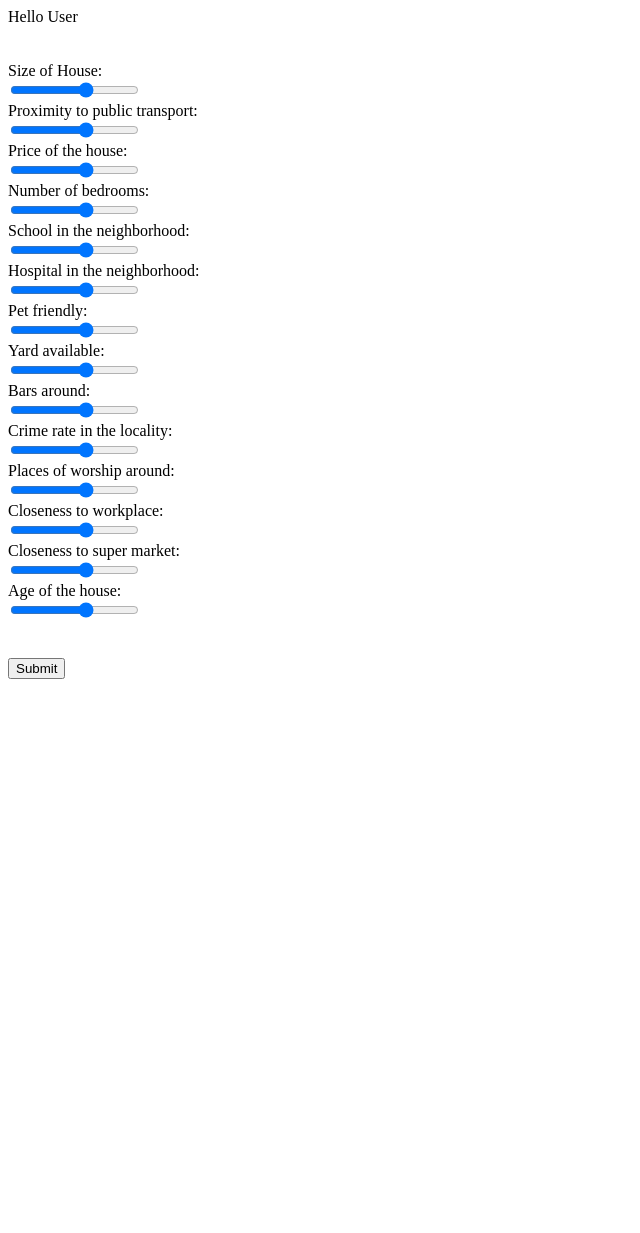
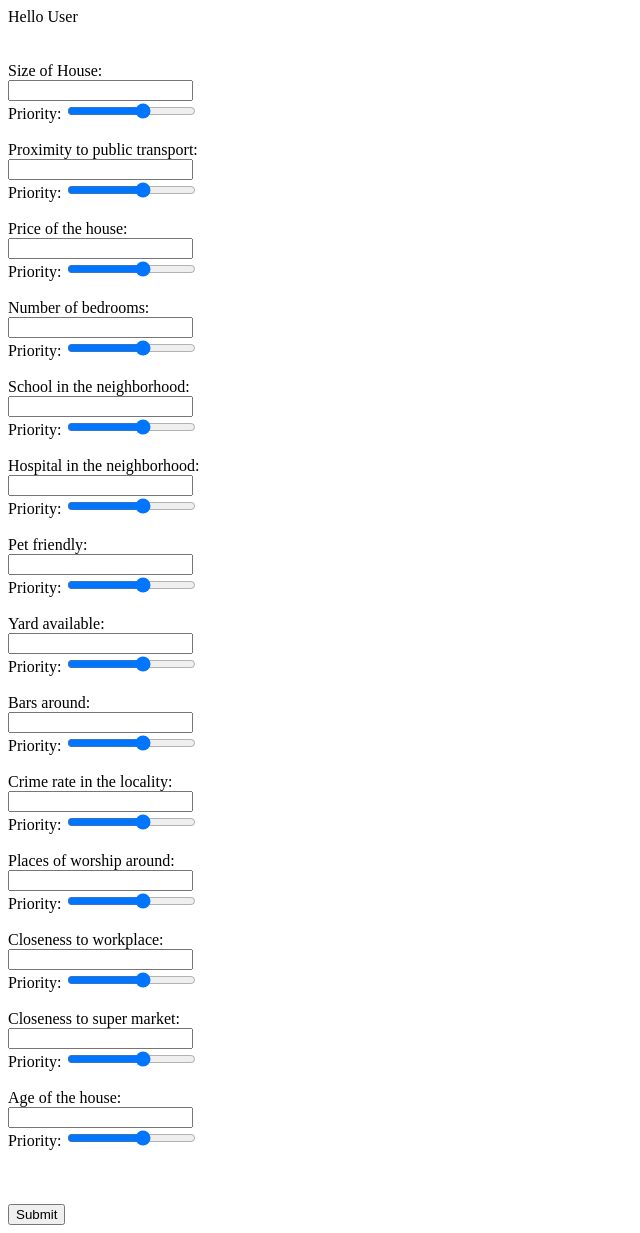
Before and after one commit to ShwetaRaje23/Property-pred-dva, a Django app: page /startpp/ in a window 1280 px wide. Shown: the whole page, without its empty margins (0-640 px from the left). Before the commit the page ends 679 px from the top, so only its background shows below. Run offline with Django 3.2, Linux system fonts and the light colour scheme.

Commit message:
Added dummy datasets and queried according to the user's input

```diff
--- a/mypp/mypp/urls.py
+++ b/mypp/mypp/urls.py
@@ -22,5 +22,4 @@ urlpatterns = [
     #url(r'^hello/', hello_view),
     #url(r'^action/', action_controller),
     url(r'^startpp/', include('startpp.urls'))
-
 ]
--- a/mypp/startpp/models.py
+++ b/mypp/startpp/models.py
@@ -15,7 +15,7 @@ class ZipCityState(models.Model):
 class Property(models.Model):
     #...
     def __str__(self):
-        return self.homdescription
+        return self.homedescription
     zip_city_state = models.ForeignKey(ZipCityState)
     zpid = models.CharField(max_length=10)
     pageviewcount_currentmonth = models.BigIntegerField(default=0)
--- a/mypp/startpp/templates/inputdata.html
+++ b/mypp/startpp/templates/inputdata.html
@@ -10,60 +10,88 @@
         <br><br>
 
         Size of House:<br>
+        <input type="text" name="size_of_house_value"><br>
+        Priority:
         <input type="range" name="size_of_house" min="0" max="5">
-            <br>
+            <br><br>
 
         Proximity to public transport:<br>
+        <input type="text" name="proximity_to_public_transport_value"><br>
+        Priority:
         <input type="range" name="proximity_to_public_transport" min="0" max="5">
-            <br>
+            <br><br>
 
         Price of the house:<br>
+        <input type="text" name="price_of_the_house_value"><br>
+        Priority:
         <input type="range" name="price_of_the_house" min="0" max="5">
-            <br>
+            <br><br>
 
         Number of bedrooms:<br>
+        <input type="text" name="number_of_bedrooms_value"><br>
+        Priority:
         <input type="range" name="number_of_bedrooms" min="0" max="5">
-            <br>
+            <br><br>
 
         School in the neighborhood:<br>
+        <input type="text" name="school_in_the_neighborhood_value"><br>
+        Priority:
         <input type="range" name="school_in_the_neighborhood" min="0" max="5">
-            <br>
+            <br><br>
 
         Hospital in the neighborhood:<br>
+        <input type="text" name="hospital_in_the_neighborhood_value"><br>
+        Priority:
         <input type="range" name="hospital_in_the_neighborhood" min="0" max="5">
-            <br>
+            <br><br>
 
         Pet friendly:<br>
+        <input type="text" name="pet_friendly_value"><br>
+        Priority:
         <input type="range" name="pet_friendly" min="0" max="5">
-            <br>
+            <br><br>
 
         Yard available:<br>
+        <input type="text" name="yard_available_value"><br>
+        Priority:
         <input type="range" name="yard_available" min="0" max="5">
-            <br>
+            <br><br>
 
         Bars around:<br>
+        <input type="text" name="bars_around_value"><br>
+        Priority:
         <input type="range" name="bars_around" min="0" max="5">
-            <br>
+            <br><br>
 
         Crime rate in the locality:<br>
+        <input type="text" name="crime_rate_in_the_locality_value"><br>
+        Priority:
         <input type="range" name="crime_rate_in_the_locality" min="0" max="5">
-            <br>
+            <br><br>
 
         Places of worship around:<br>
+        <input type="text" name="places_of_worship_nearby_value"><br>
+        Priority:
         <input type="range" name="places_of_worship_nearby" min="0" max="5">
-            <br>
+            <br><br>
 
         Closeness to workplace:<br>
+        <input type="text" name="closeness_to_workplace_value"><br>
+        Priority:
         <input type="range" name="closeness_to_workplace" min="0" max="5">
-            <br>
+            <br><br>
 
         Closeness to super market:<br>
+        <input type="text" name="closeness_to_super_market_value"><br>
+        Priority:
         <input type="range" name="closeness_to_super_market" min="0" max="5">
-            <br>
+            <br><br>
 
         Age of the house:<br>
+        <input type="text" name="age_of_the_house_value"><br>
+        Priority:
         <input type="range" name="age_of_the_house" min="0" max="5">
-            <br>
+            <br><br>
 
         <br><br>
         <input type="submit">
--- a/mypp/startpp/views.py
+++ b/mypp/startpp/views.py
@@ -2,7 +2,12 @@ from django.shortcuts import render
 from django.shortcuts import render_to_response
 from django.template.context import Context
 from django.http import HttpResponse
+from django.db import models
+from startpp.models import Property
 import json
+from django.core import serializers
+
+
 # Create your views here.
 
 
@@ -17,18 +22,39 @@ def inputdata_view(request):
 
 def getdata_view(request):
     my_dict = {}
-    my_dict['Size of house'] = request.GET.get('size_of_house')
-    my_dict['Proximity To Public Transport'] = request.GET.get('proximity_to_public_transport')
-    my_dict['Price of the house'] = request.GET.get('proximity_to_public_transport')
-    my_dict['Number of bedrooms'] = request.GET.get('number_of_bedrooms')
-    my_dict['School in the neighborhood'] = request.GET.get('school_in_the_neighborhood')
-    my_dict['Hospital in the neighborhood'] = request.GET.get('hospital_in_the_neighborhood')
-    my_dict['Pet friendly'] = request.GET.get('pet_friendly')
-    my_dict['Yard available'] = request.GET.get('yard_available')
-    my_dict['Bars around'] = request.GET.get('bars_around')
-    my_dict['Crime rate in the locality'] = request.GET.get('crime_rate_in_the_locality')
-    my_dict['Places of worship around'] = request.GET.get('places_of_worship_nearby')
-    my_dict['Closeness to workplace'] = request.GET.get('closeness_to_workplace')
-    my_dict['Closeness to super market'] = request.GET.get('closeness_to_super_market')
-    my_dict['Age of the house'] = request.GET.get('age_of_the_house')
-    return HttpResponse(json.dumps(my_dict))
+    my_dict['Size of house Value'] = request.GET.get('size_of_house_value')
+    my_dict['Proximity To Public Transport Value'] = request.GET.get('proximity_to_public_transport_value')
+    my_dict['Price of the house Value'] = request.GET.get('price_of_the_house_value')
+    my_dict['Number of bedrooms Value'] = request.GET.get('number_of_bedrooms_value')
+    my_dict['School in the neighborhood Value'] = request.GET.get('school_in_the_neighborhood_value')
+    my_dict['Hospital in the neighborhood Value'] = request.GET.get('hospital_in_the_neighborhood_value')
+    my_dict['Pet friendly Value'] = request.GET.get('pet_friendly_value')
+    my_dict['Yard available Value'] = request.GET.get('yard_available_value')
+    my_dict['Bars around Value'] = request.GET.get('bars_around_value')
+    my_dict['Crime rate in the locality Value'] = request.GET.get('crime_rate_in_the_locality_value')
+    my_dict['Places of worship around Value'] = request.GET.get('places_of_worship_nearby_value')
+    my_dict['Closeness to workplace Value'] = request.GET.get('closeness_to_workplace_value')
+    my_dict['Closeness to super market Value'] = request.GET.get('closeness_to_super_market_value')
+    my_dict['Age of the house Value'] = request.GET.get('age_of_the_house_value')
+    my_dict['Size of house Priority'] = request.GET.get('size_of_house')
+    my_dict['Proximity To Public Transport Priority'] = request.GET.get('proximity_to_public_transport')
+    my_dict['Price of the house Priority'] = request.GET.get('proximity_to_public_transport')
+    my_dict['Number of bedrooms Priority'] = request.GET.get('number_of_bedrooms')
+    my_dict['School in the neighborhood Priority'] = request.GET.get('school_in_the_neighborhood')
+    my_dict['Hospital in the neighborhood Priority'] = request.GET.get('hospital_in_the_neighborhood')
+    my_dict['Pet friendly Priority'] = request.GET.get('pet_friendly')
+    my_dict['Yard available Priority'] = request.GET.get('yard_available')
+    my_dict['Bars around Priority'] = request.GET.get('bars_around')
+    my_dict['Crime rate in the locality Priority'] = request.GET.get('crime_rate_in_the_locality')
+    my_dict['Places of worship around Priority'] = request.GET.get('places_of_worship_nearby')
+    my_dict['Closeness to workplace Priority'] = request.GET.get('closeness_to_workplace')
+    my_dict['Closeness to super market Priority'] = request.GET.get('closeness_to_super_market')
+    my_dict['Age of the house Priority'] = request.GET.get('age_of_the_house')
+    # for key in my_dict:
+    #     my_dict[key] = float(my_dict[key])
+
+    results = {}
+
+    results = Property.objects.filter(editedfacts_finishedsqft__gt=int(my_dict['Size of house Value']),yearbuilt__lt=2015-int(my_dict['Age of the house Value']))
+
+    return HttpResponse(serializers.serialize("json", results), content_type='application/json')
```
Also changed, not shown: mypp/startpp/migrations/0003_remove_property_address_zipcode.py (added), mypp/startpp/migrations/0004_property_address_zipcode.py (added), 5 other files.
